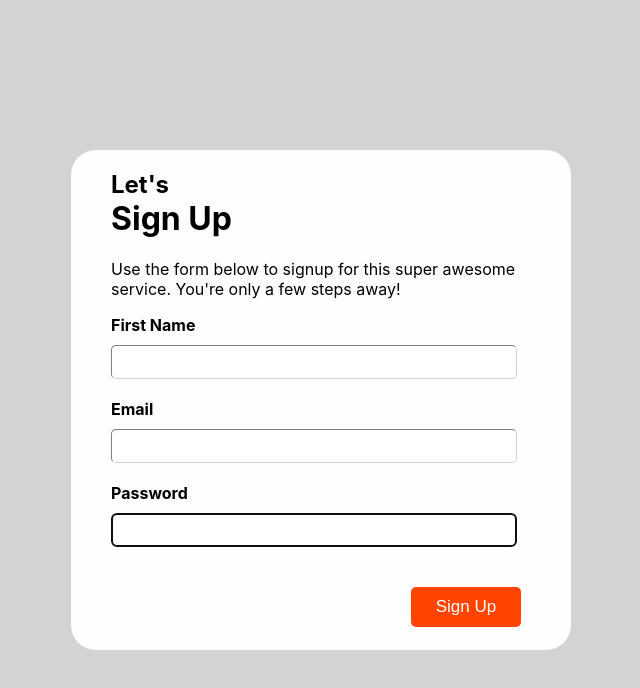
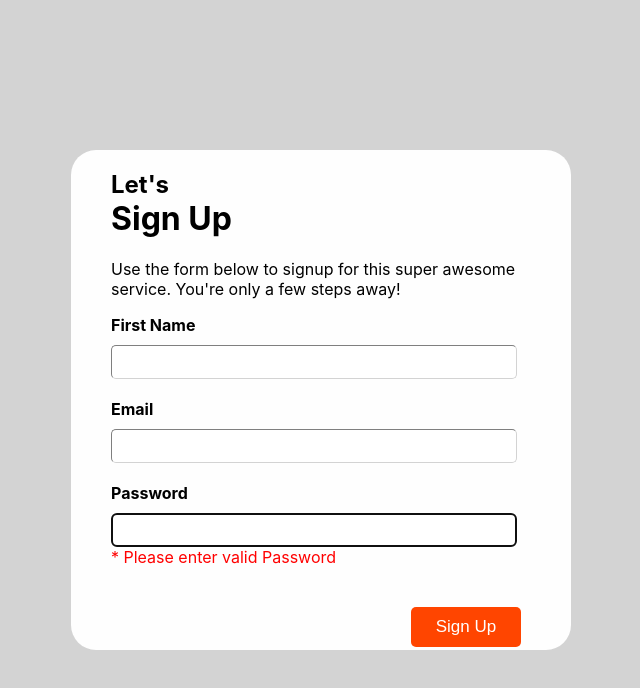
Before and after one commit to LovetoLaugh/flipgrid, a React (Create React App) app: page / in a window 1280 px wide. Shown: the top 688 px of the page, without its empty margins (319-959 px from the left). Built offline with nearby package versions, Linux system fonts and the light colour scheme.

Commit message:
adding validations

```diff
--- a/src/App.css
+++ b/src/App.css
@@ -99,3 +99,8 @@
   border-width: 0px;
   font-size: 17px
 }
+
+.errorLabel {
+  display: block;
+  color:red;
+}
--- a/src/App.js
+++ b/src/App.js
@@ -7,12 +7,13 @@ function App() {
   const [firstName, setFirstName] = useState('');
   const [email, setEmail] = useState('');
   const [password, setPassword] = useState('');
-  const [validatedFirstName, setValidatedFirstName] = useState(false);
-  const [validatedEmail, setValidatedEmail] = useState(false);
-  const [validatedPassword, setValidatedPassword] = useState(false);
+  const [validatedFirstName, setValidatedFirstName] = useState();
+  const [validatedEmail, setValidatedEmail] = useState();
+  const [validatedPassword, setValidatedPassword] = useState();
+  const FIRSTNAME_REGEX = /^[A-Za-z ,.'-]+$/;
+  const EMAIL_REGEX = /^([a-zA-Z0-9_\-\.]+)@([a-zA-Z0-9_\-\.]+)\.([a-zA-Z]{2,5})$/;
   const validateForm = () => {
-    const firstNameRegex = RegExp("^[A-Za-z ,.'-]+$");
-    const validatedFirstName = firstName.length > 0 && firstNameRegex.test(firstName);
+    const validatedFirstName = firstName.length > 0 && /^[A-Za-z ,.'-]+$/.test(firstName);
     const validatedEmail = email.length > 0;
     const validatedPassword = password.length > 0;
     return validatedFirstName && validatedEmail && validatedPassword;
@@ -47,9 +48,9 @@ function App() {
                     className="inputField"
                     value={firstName}
                     onChange={e => setFirstName(e.target.value)}
-                    onBlur={e=>setValidatedFirstName(validatedFirstName)}
+                    onBlur={e=>setValidatedFirstName(firstName.length > 0 && FIRSTNAME_REGEX.test(firstName))}
                   />
-                  {validatedFirstName && <label className="errorLabel">* Please enter valid FirstName</label>}
+                  {!validatedFirstName && firstName.length > 0 && <label className="errorLabel">* Please enter valid FirstName</label>}
                 </div>
                 <div className="nameLabel">
                   <label><b>Email</b></label><br />
@@ -61,9 +62,9 @@ function App() {
                     className="inputField"
                     value={email}
                     onChange={e => setEmail(e.target.value)}
-                    onBlur={(e)=> setValidatedEmail(validatedEmail)}
+                    onBlur={(e)=> setValidatedEmail(email.length > 0 && EMAIL_REGEX.test(email))}
                   />
-                  {validatedEmail && <label className="errorLabel">* Please enter valid Email</label>}
+                  {!validatedEmail && email.length > 0 && <label className="errorLabel">* Please enter valid Email</label>}
                 </div>
                 <div className="nameLabel">
                   <label><b>Password</b></label><br />
@@ -75,9 +76,9 @@ function App() {
                     className="inputField"
                     value={password}
                     onChange={e => setPassword(e.target.value)}
-                    onBlur={e=>setValidatedPassword(validatedPassword)}
+                    onBlur={e=>setValidatedPassword(password.length > 0)}
                   />
-                  {validatedPassword && <label className="errorLabel">* Please enter valid Password</label>}
+                  {!validatedPassword && <label className="errorLabel">* Please enter valid Password</label>}
                 </div>
               <div className="submitLabel">
                 <Button block bsSize="large" type="submit" disabled={!validateForm()} className="submitButton" onClick={handleSubmit}>
```
